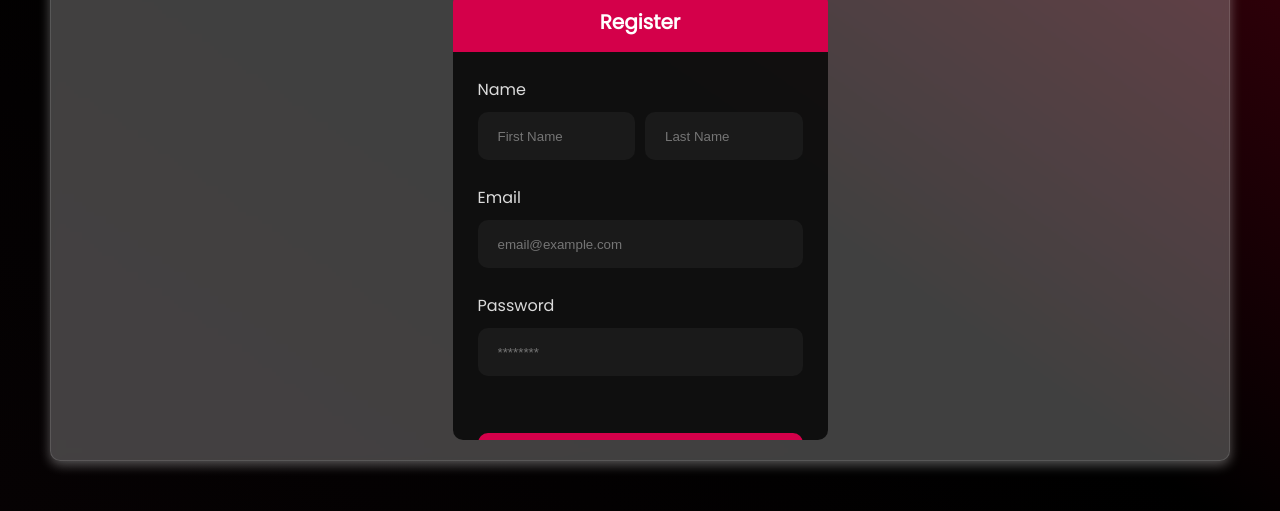
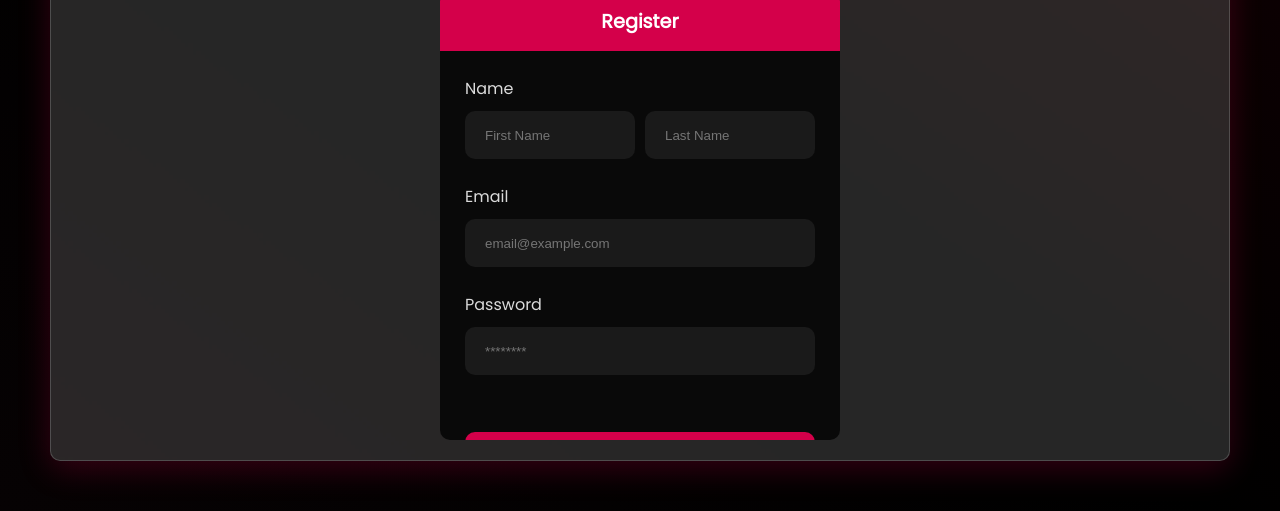
Before and after one commit to adcodingschool/Projects, a plain HTML site: page LoginRegisterPage/app/login.html in a window 1280 px wide. Shown: the part 289-800 px from the top of the page. Drawn offline with Linux system fonts and the light colour scheme.

Commit message:
deepaks first commit

```diff
--- a/LoginRegisterPage/app/login-style.scss
+++ b/LoginRegisterPage/app/login-style.scss
@@ -10,36 +10,36 @@ html {
 body {
   height: 100%;
   width: 100%;
+  font-size: 14px;
   font-family: "Poppins", sans-serif;
-  background: rgb(6, 2, 3);
   background: linear-gradient(
       35deg,
       rgba(6, 2, 3, 1) 0%,
       rgba(0, 0, 0, 1) 50%,
-      rgb(68, 0, 13) 100%
+      rgb(17, 0, 3) 100%
     )
     no-repeat;
 
   .register-form {
     padding: 50px;
     height: 100%;
-    width: 100%;
+    font-size: 1rem;
     .outer-container {
       height: 100%;
-      width: 100%;
       padding-top: 25px;
       display: flex;
       flex-direction: column;
       align-items: center;
-      background: rgba(255, 255, 255, 0.25);
-      box-shadow: 0 4px 12px 0 #ffffff54;
-      backdrop-filter: blur(4px);
-      border: 1px solid #ffffff1e;
-      -webkit-backdrop-filter: blur(4px);
+      background: rgba(255, 255, 255, 0.15);
+      box-shadow: 0 8px 32px 0 #d4004a3f;
+      backdrop-filter: blur(1px);
+      -webkit-backdrop-filter: blur(1px);
       border-radius: 10px;
+      border: 1px solid rgba(255, 255, 255, 0.18);
+      font-size: 1rem;
       .heading {
         color: white;
-        font-size: 35px;
+        font-size: 2rem;
         .dot {
           font-size: 75px;
           color: #d4004a;
@@ -48,10 +48,10 @@ body {
       }
       .form-container {
         overflow-y: auto;
-        width: 375px;
+        max-width: 25rem;
         height: 100%;
         background-color: rgba(0, 0, 0, 0.76);
-        margin: 20px 0px;
+        margin: 20px 20px;
         border-radius: 10px;
         // border: 1px solid #fc045bd3;
         .register-heading {
@@ -63,7 +63,7 @@ body {
           justify-content: center;
           align-items: center;
           color: white;
-          font-size: 20px;
+          font-size: 1.2rem;
           font-weight: 600;
         }
         .form {
@@ -78,7 +78,7 @@ body {
             button.register {
               width: 100%;
               height: 60px;
-              font-size: 20px;
+              font-size: 1.2rem;
               font-weight: 600;
               background-color: #d4004a;
               border-radius: 10px;
@@ -128,3 +128,8 @@ body {
     }
   }
 }
+@media screen and (max-width: 768px) {
+  body {
+    font-size: 10px;
+  }
+}
```
Also changed, not shown: LoginRegisterPage/app/login-style.css, 1 other file.
